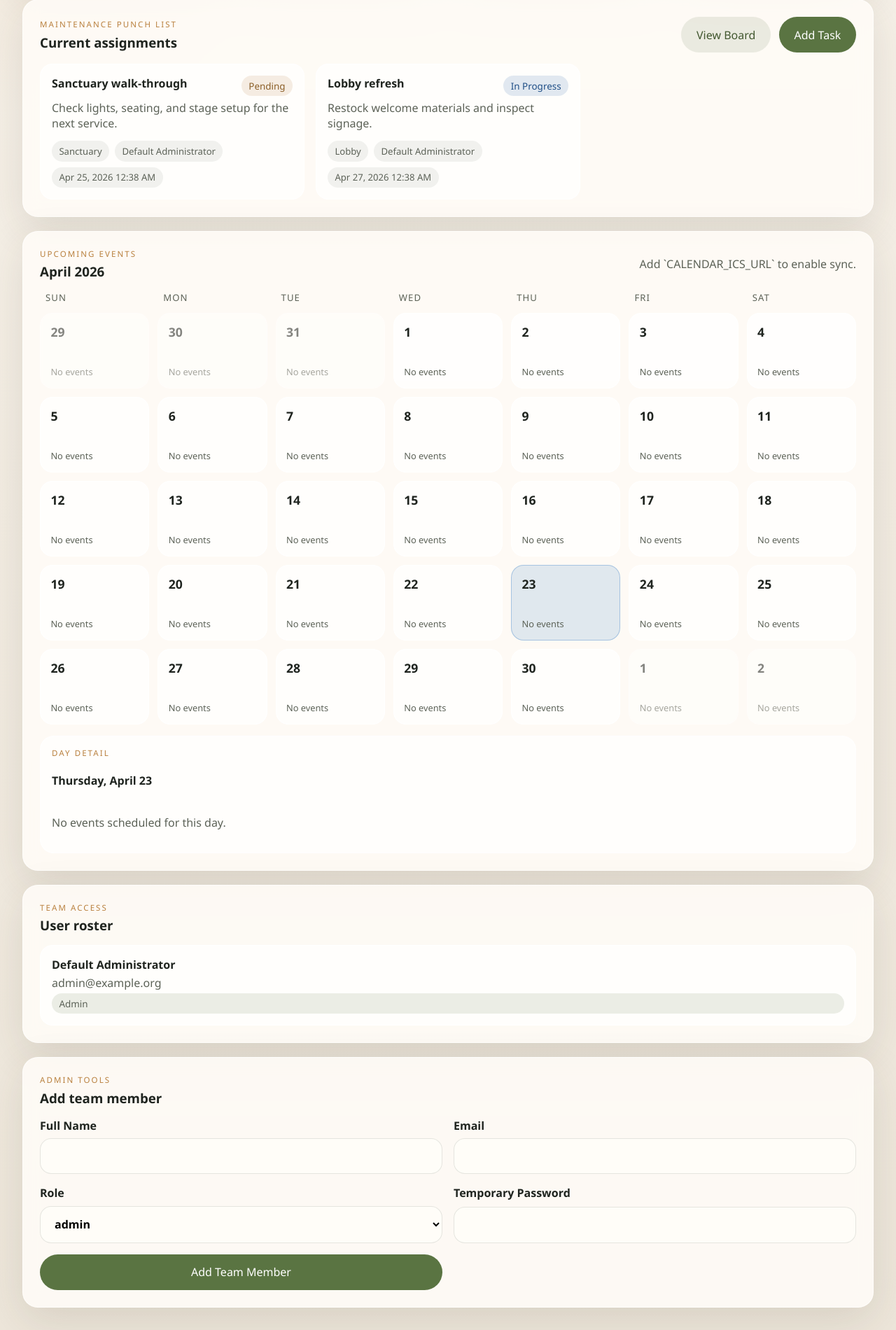
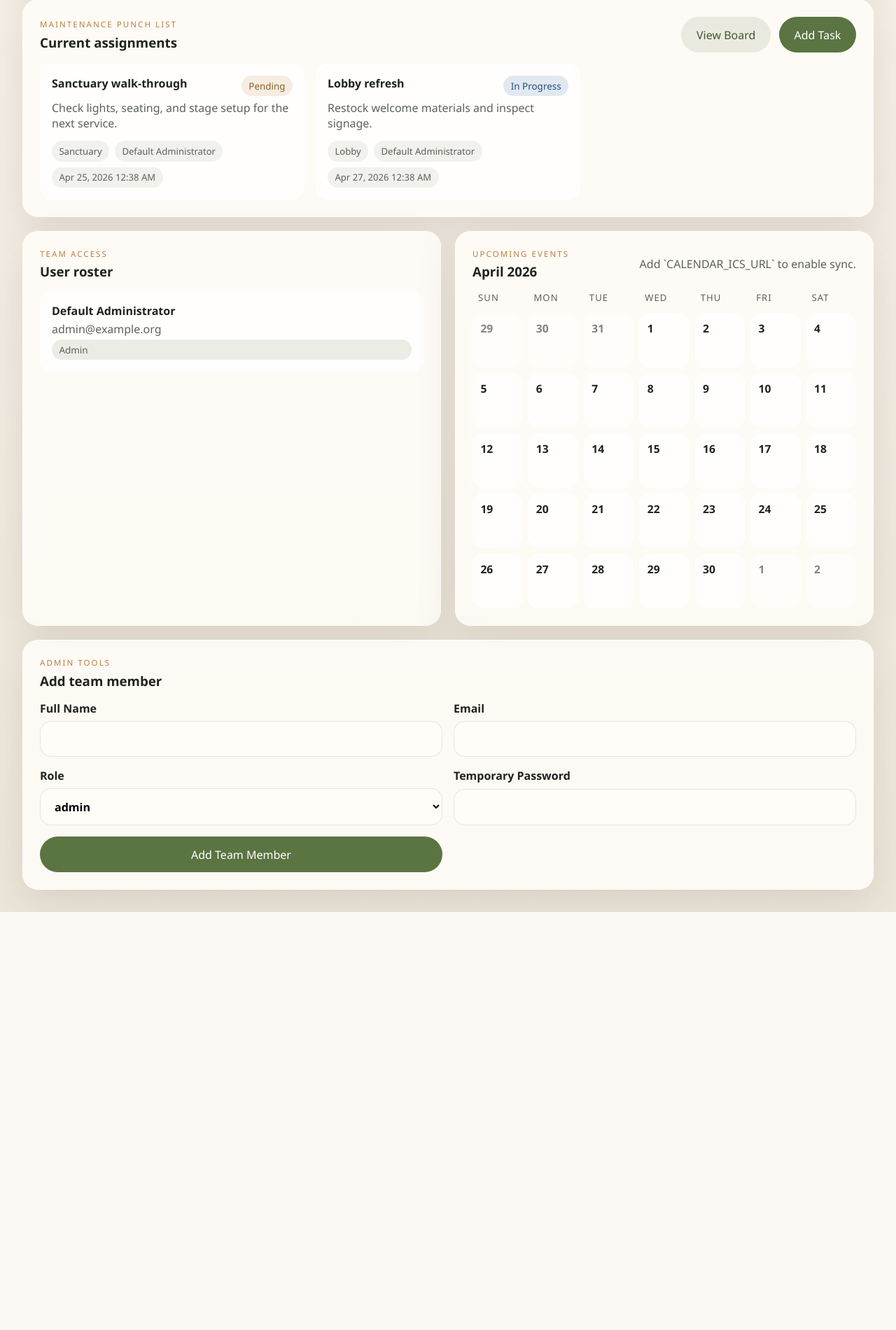
Before and after one commit to v3r5ace/WatershedOperations, a FastAPI app: page /dashboard in a window 1280 px wide. Shown: the part 482-2382 px from the top of the page at 70% size. After the commit the page ends 1785 px from the top, so only its background shows below. Run offline with FastAPI, Linux system fonts and the light colour scheme; the visitor is signed in with stand-in values (Sample User, id 1).

Commit message:
More updates

```diff
--- a/app/main.py
+++ b/app/main.py
@@ -1,3 +1,5 @@
+import asyncio
+
 from fastapi import FastAPI
 from fastapi.staticfiles import StaticFiles
 from starlette.middleware.sessions import SessionMiddleware
@@ -7,6 +9,7 @@ from app.database import Base, SessionLocal, engine
 from app.routers.api import router as api_router
 from app.routers.ui import router as ui_router
 from app.seed import seed_defaults
+from app.services.calendar import sync_calendar_from_url
 
 
 settings = get_settings()
@@ -30,6 +33,42 @@ app.include_router(ui_router)
 app.include_router(api_router)
 
 
+async def run_calendar_sync_once() -> None:
+    if not settings.calendar_ics_url:
+        return
+
+    with SessionLocal() as db:
+        await sync_calendar_from_url(db, settings.calendar_ics_url)
+
+
+async def calendar_sync_worker() -> None:
+    while True:
+        try:
+            await run_calendar_sync_once()
+        except Exception:
+            # Keep the worker alive even if one sync attempt fails.
+            pass
+        await asyncio.sleep(3600)
+
+
+@app.on_event("startup")
+async def startup_sync_calendar() -> None:
+    await run_calendar_sync_once()
+    app.state.calendar_sync_task = asyncio.create_task(calendar_sync_worker())
+
+
+@app.on_event("shutdown")
+async def shutdown_sync_calendar() -> None:
+    task = getattr(app.state, "calendar_sync_task", None)
+    if not task:
+        return
+    task.cancel()
+    try:
+        await task
+    except asyncio.CancelledError:
+        pass
+
+
 @app.get("/healthz")
 def healthcheck():
     return {"status": "ok"}
--- a/app/static/styles.css
+++ b/app/static/styles.css
@@ -299,6 +299,12 @@ td {
   gap: 1rem;
 }
 
+.calendar-roster-grid {
+  display: grid;
+  grid-template-columns: minmax(300px, 1fr) minmax(420px, 1fr);
+  gap: 1.25rem;
+}
+
 .card-panel {
   margin-top: 1rem;
   border-radius: 20px;
@@ -379,11 +385,15 @@ td {
   gap: 0.8rem;
 }
 
+.calendar-card .calendar-shell {
+  max-width: 100%;
+}
+
 .calendar-weekdays,
 .calendar-grid {
   display: grid;
   grid-template-columns: repeat(7, minmax(0, 1fr));
-  gap: 0.75rem;
+  gap: 0.5rem;
 }
 
 .calendar-weekdays span {
@@ -395,9 +405,9 @@ td {
 }
 
 .calendar-day {
-  min-height: 108px;
-  padding: 0.9rem;
-  border-radius: 18px;
+  min-height: 78px;
+  padding: 0.65rem;
+  border-radius: 16px;
   border: 1px solid rgba(255, 255, 255, 0.94);
   background: rgba(255, 255, 255, 0.72);
   color: var(--ink);
@@ -419,21 +429,27 @@ td {
 }
 
 .calendar-day-number {
-  font-size: 1.1rem;
+  font-size: 0.98rem;
   font-weight: 700;
 }
 
+.calendar-day-marker {
+  display: inline-flex;
+  align-items: center;
+  gap: 0.4rem;
+}
+
 .calendar-dot {
-  width: 0.55rem;
-  height: 0.55rem;
+  width: 0.45rem;
+  height: 0.45rem;
   border-radius: 999px;
   background: var(--calendar-blue);
-  box-shadow: 0 0 0 6px rgba(14, 97, 185, 0.12);
+  box-shadow: 0 0 0 5px rgba(14, 97, 185, 0.12);
 }
 
 .calendar-count {
   color: var(--muted);
-  font-size: 0.8rem;
+  font-size: 0.72rem;
 }
 
 .compact-event-list {
--- a/app/templates/dashboard.html
+++ b/app/templates/dashboard.html
@@ -91,7 +91,26 @@
         </div>
       </section>
 
+      <section class="calendar-roster-grid">
         <section class="card">
+          <div class="section-heading">
+            <div>
+              <p class="eyebrow">Team Access</p>
+              <h3>User roster</h3>
+            </div>
+          </div>
+          <div class="team-grid">
+            {% for team_member in users %}
+            <article class="team-card">
+              <strong>{{ team_member.full_name }}</strong>
+              <span>{{ team_member.email }}</span>
+              <span class="badge">{{ team_member.role.value }}</span>
+            </article>
+            {% endfor %}
+          </div>
+        </section>
+
+        <section class="card calendar-card">
           <div class="section-heading">
             <div>
               <p class="eyebrow">Upcoming Events</p>
@@ -127,43 +146,19 @@
                 >
                   <span class="calendar-day-number">{{ day.day_number }}</span>
                   {% if day.event_count %}
+                  <span class="calendar-day-marker">
                     <span class="calendar-dot" aria-hidden="true"></span>
-                <span class="calendar-count">{{ day.event_count }} event{% if day.event_count != 1 %}s{% endif %}</span>
+                    <span class="calendar-count">{{ day.event_count }}</span>
+                  </span>
                   {% else %}
-                <span class="calendar-count">No events</span>
+                  <span class="calendar-count"> </span>
                   {% endif %}
                 </button>
                 {% endfor %}
               {% endfor %}
             </div>
           </div>
-        <div class="calendar-detail card-panel">
-          <div>
-            <p class="eyebrow">Day Detail</p>
-            <h4 id="calendar-detail-title">Select a day</h4>
-          </div>
-          <div id="calendar-detail-list" class="event-list compact-event-list">
-            <p class="muted">Click a day on the calendar to see the events scheduled there.</p>
-          </div>
-        </div>
         </section>
-
-      <section class="card">
-        <div class="section-heading">
-          <div>
-            <p class="eyebrow">Team Access</p>
-            <h3>User roster</h3>
-          </div>
-        </div>
-        <div class="team-grid">
-          {% for team_member in users %}
-          <article class="team-card">
-            <strong>{{ team_member.full_name }}</strong>
-            <span>{{ team_member.email }}</span>
-            <span class="badge">{{ team_member.role.value }}</span>
-          </article>
-          {% endfor %}
-        </div>
       </section>
 
       {% if can_manage_users %}
@@ -218,6 +213,22 @@
           </div>
         </div>
         <div id="kanban-board" class="kanban-board"></div>
+      </section>
+    </div>
+
+    <div id="calendar-modal" class="modal hidden" aria-hidden="true">
+      <div class="modal-backdrop" data-close-modal="calendar-modal"></div>
+      <section class="modal-panel">
+        <div class="section-heading">
+          <div>
+            <p class="eyebrow">Calendar Events</p>
+            <h3 id="calendar-detail-title">Select a day</h3>
+          </div>
+          <button type="button" class="ghost-button" data-close-modal="calendar-modal">Close</button>
+        </div>
+        <div id="calendar-detail-list" class="event-list compact-event-list">
+          <p class="muted">Click a day on the calendar to see the events scheduled there.</p>
+        </div>
       </section>
     </div>
 
@@ -295,6 +306,7 @@
       const kanbanBoard = document.getElementById("kanban-board");
       const detailTitle = document.getElementById("calendar-detail-title");
       const detailList = document.getElementById("calendar-detail-list");
+      let dragTaskId = null;
 
       function toggleModal(id, show) {
         const modal = document.getElementById(id);
@@ -314,16 +326,11 @@
         });
       });
 
-      function statusLabel(status) {
-        return status.replaceAll("_", " ");
-      }
-
       function canEditTask(task) {
         return canManageTasks || (userRole === "staff" && task.assignee_id === currentUserId);
       }
 
-      async function updateTaskStatus(taskId, status, button) {
-        button.disabled = true;
+      async function updateTaskStatus(taskId, status) {
         const response = await fetch(`/api/tasks/${taskId}`, {
           method: "PATCH",
           headers: { "Content-Type": "application/json" },
@@ -332,10 +339,7 @@
 
         if (response.ok) {
           window.location.reload();
-          return;
         }
-
-        button.disabled = false;
       }
 
       function renderKanban() {
@@ -351,17 +355,12 @@
           .map((column) => {
             const cards = tasks
               .filter((task) => task.status === column.key)
-              .map((task) => {
-                const actions = columns
-                  .filter((target) => target.key !== task.status)
-                  .map((target) => {
-                    if (!canEditTask(task)) return "";
-                    return `<button type="button" class="mini-button" data-task-id="${task.id}" data-task-status="${target.key}">${target.title}</button>`;
-                  })
-                  .join("");
-
-                return `
-                  <article class="kanban-card">
+              .map((task) => `
+                <article
+                  class="kanban-card${canEditTask(task) ? " kanban-card--draggable" : ""}"
+                  draggable="${canEditTask(task) ? "true" : "false"}"
+                  data-task-id="${task.id}"
+                >
                   <div class="task-summary-head">
                     <strong>${task.title}</strong>
                     <span class="badge priority-${task.priority}">${task.priority}</span>
@@ -372,14 +371,13 @@
                     <span>${task.assignee_name}</span>
                     <span>${task.due_at}</span>
                   </div>
-                    <div class="kanban-actions">${actions || '<span class="muted">View only</span>'}</div>
+                  <div class="kanban-hint">${canEditTask(task) ? "Drag to update status" : "View only"}</div>
                 </article>
-                `;
-              })
+              `)
               .join("");
 
             return `
-              <section class="kanban-column">
+              <section class="kanban-column" data-drop-status="${column.key}">
                 <div class="kanban-column-head">
                   <h4>${column.title}</h4>
                   <span>${tasks.filter((task) => task.status === column.key).length}</span>
@@ -390,8 +388,42 @@
           })
           .join("");
 
-        kanbanBoard.querySelectorAll("[data-task-id]").forEach((button) => {
-          button.addEventListener("click", () => updateTaskStatus(button.dataset.taskId, button.dataset.taskStatus, button));
+        kanbanBoard.querySelectorAll(".kanban-card--draggable").forEach((card) => {
+          card.addEventListener("dragstart", () => {
+            dragTaskId = Number(card.dataset.taskId);
+            card.classList.add("kanban-card--dragging");
+          });
+
+          card.addEventListener("dragend", () => {
+            dragTaskId = null;
+            card.classList.remove("kanban-card--dragging");
+            document.querySelectorAll(".kanban-column").forEach((column) => column.classList.remove("kanban-column--active"));
+          });
+        });
+
+        kanbanBoard.querySelectorAll(".kanban-column").forEach((column) => {
+          column.addEventListener("dragover", (event) => {
+            if (dragTaskId) {
+              event.preventDefault();
+              column.classList.add("kanban-column--active");
+            }
+          });
+
+          column.addEventListener("dragleave", () => {
+            column.classList.remove("kanban-column--active");
+          });
+
+          column.addEventListener("drop", async (event) => {
+            event.preventDefault();
+            column.classList.remove("kanban-column--active");
+            if (!dragTaskId) return;
+
+            const task = tasks.find((item) => item.id === dragTaskId);
+            const targetStatus = column.dataset.dropStatus;
+            if (!task || task.status === targetStatus || !canEditTask(task)) return;
+
+            await updateTaskStatus(task.id, targetStatus);
+          });
         });
       }
 
@@ -406,9 +438,7 @@
 
         if (!events.length) {
           detailList.innerHTML = '<p class="muted">No events scheduled for this day.</p>';
-          return;
-        }
-
+        } else {
           detailList.innerHTML = events
             .map((event) => `
               <article class="event-card">
@@ -419,6 +449,9 @@
               </article>
             `)
             .join("");
+        }
+
+        toggleModal("calendar-modal", true);
       }
 
       document.querySelectorAll(".calendar-day").forEach((dayButton) => {
@@ -488,13 +521,6 @@
       }
 
       renderKanban();
-      const firstActiveDay =
-        document.querySelector(".calendar-day[data-day='{{ now.date().isoformat() }}']") ||
-        document.querySelector(".calendar-day[data-day]");
-      if (firstActiveDay) {
-        firstActiveDay.classList.add("calendar-day--active");
-        renderDayDetails(firstActiveDay.dataset.day);
-      }
     </script>
   </body>
 </html>
```
Also changed, not shown: other parts of app/static/styles.css (+17 -8 lines). Lines whose indentation alone changed are shown as unchanged.
